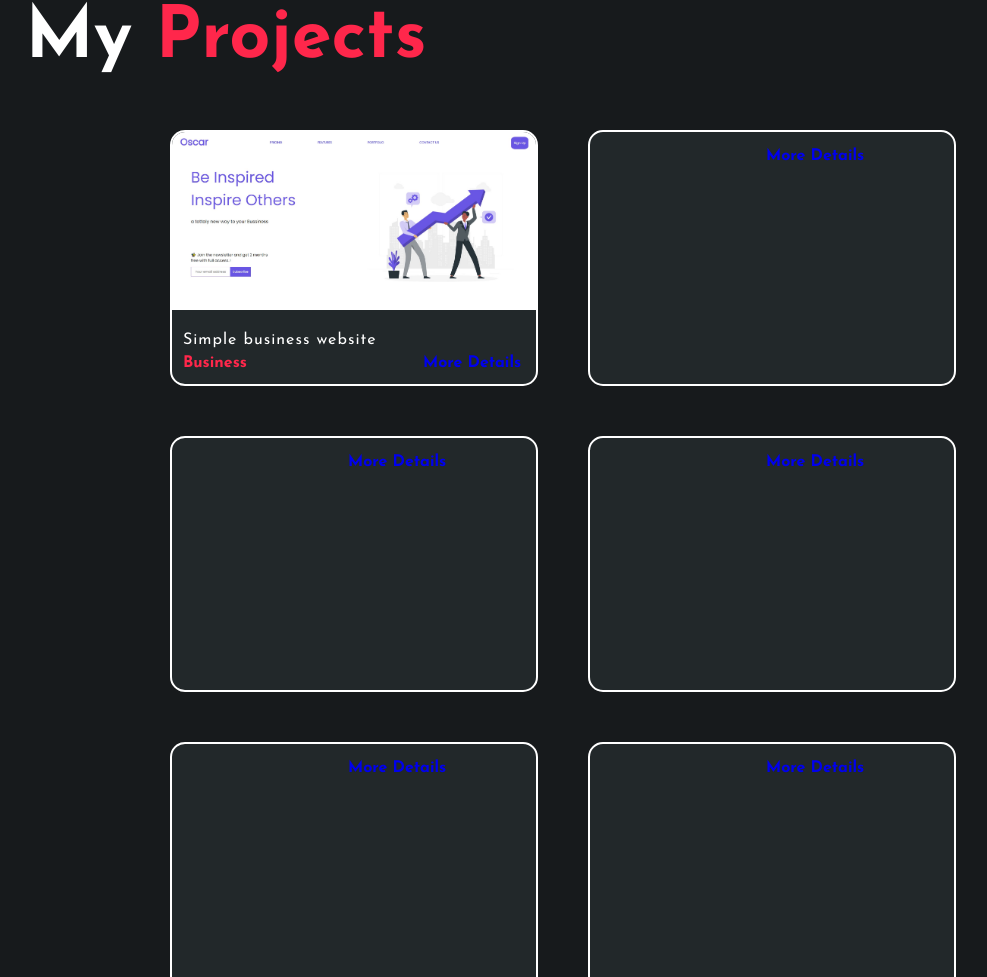
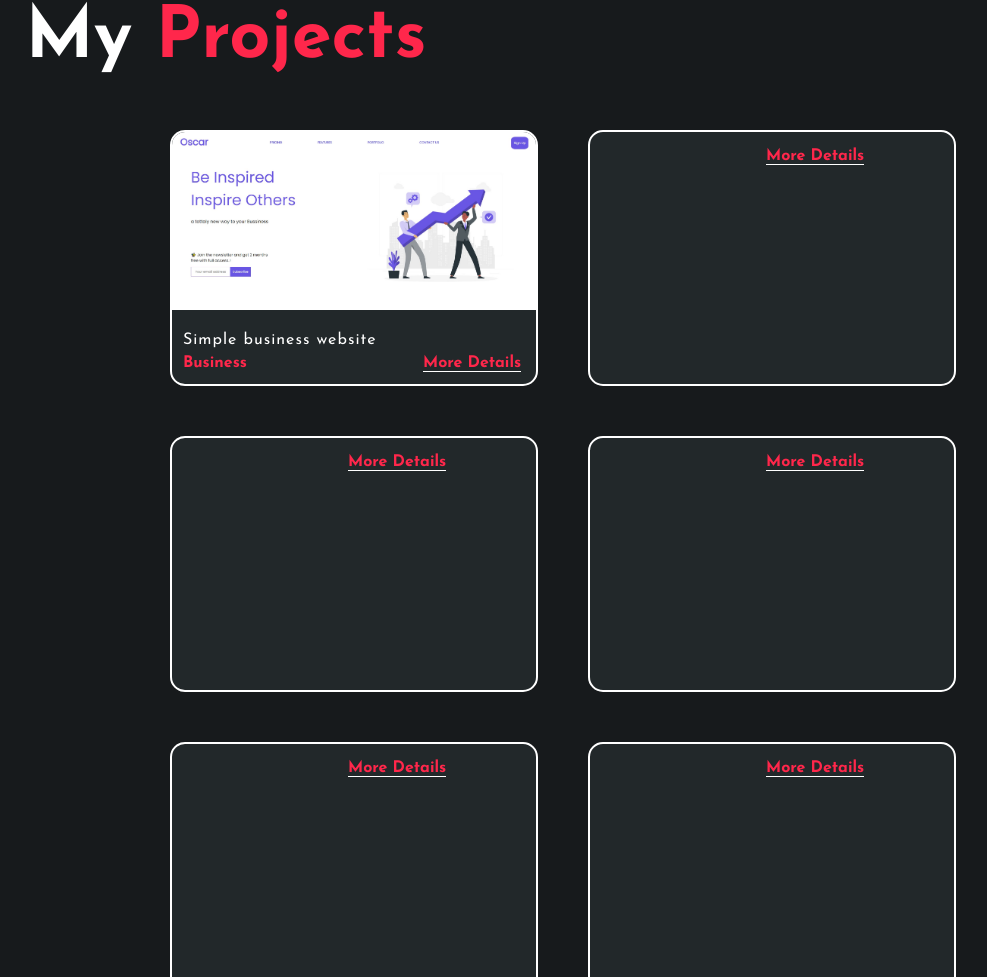
Before and after one commit to munasserr/muhammadnasserr, a plain HTML site: page index.html in a window 1280 px wide. Shown: the part 2599-3576 px from the top of the page, without its empty margins (77-1064 px from the left). Drawn offline with Linux system fonts and the light colour scheme; a web font is replaced by a local one.

Commit message:
Update style.css

```diff
--- a/style.css
+++ b/style.css
@@ -337,11 +337,15 @@ h5{
 
 .projects-title a{
     text-decoration: none;
-    transition: 0.7s;
+    border-bottom: 0.1px solid var(--lightcolor);
+    padding-bottom: 0.3px;
+    color: var(--primarycolor);
+    transition: 0.7s ease;
 }
 
 .projects-title a:hover{
-    color: #ff274b;
+    color: var(--lightcolor);
+    border-bottom: none;
 }
 
 footer {
```
